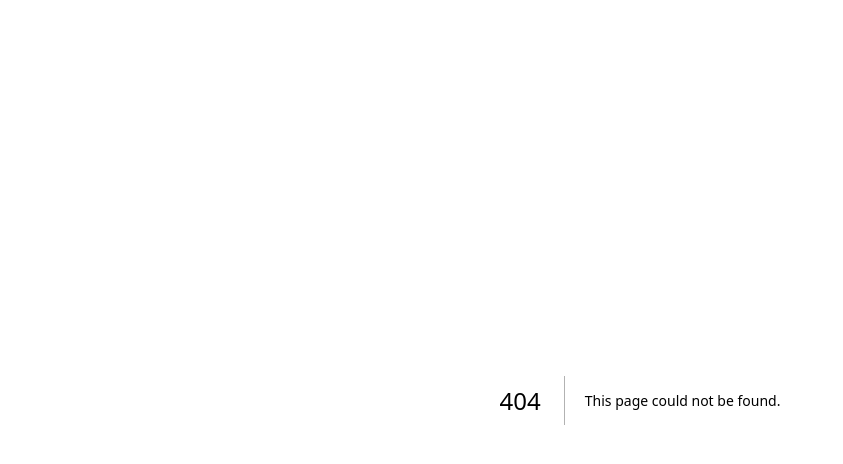
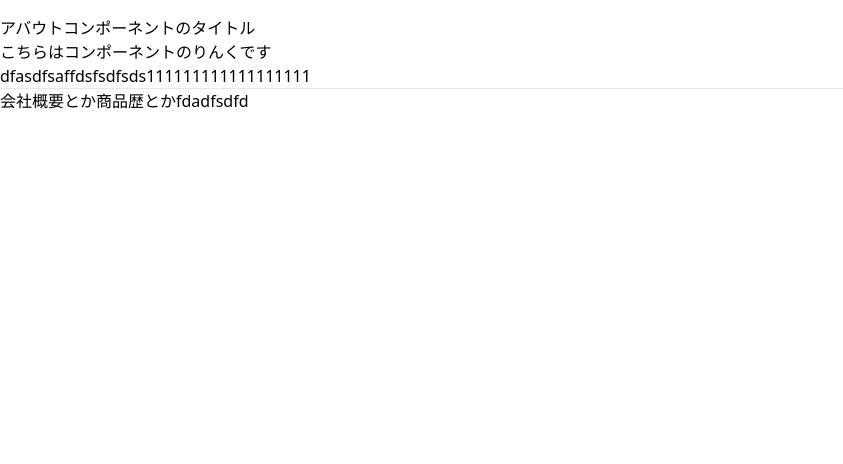
Before and after one commit to hro19/notion_blog, a Next.js app: page /about in a window 1280 px wide. Before the commit this address had no page. Shown: the top 464 px of the page, without its empty margins (0-843 px from the left). Built offline with nearby package versions, Linux system fonts and the light colour scheme.

Commit message:
【jsx】aboutページ作成　キャッシュ確認

```diff
--- /dev/null
+++ b/components/AboutTitle.tsx
@@ -0,0 +1,13 @@
+const AboutTitle = () => {
+  return (
+          <div>
+            <h3>アバウトコンポーネントのタイトル</h3>
+            <a href="#">こちらはコンポーネントのりんくです</a>
+            <p>dfasdfsaffdsfsdfsds111111111111111111</p>
+            <hr />
+          </div>
+
+  );
+};
+
+export default AboutTitle;
--- /dev/null
+++ b/pages/about.tsx
@@ -0,0 +1,13 @@
+import AboutTitle from "../components/AboutTitle";
+
+export default function About() {
+
+  return (
+    <>
+      <main className="container mx-auto py-4">
+        <AboutTitle />
+        <p>会社概要とか商品歴とかfdadfsdfd</p>
+      </main>
+    </>
+  )
+}
```
